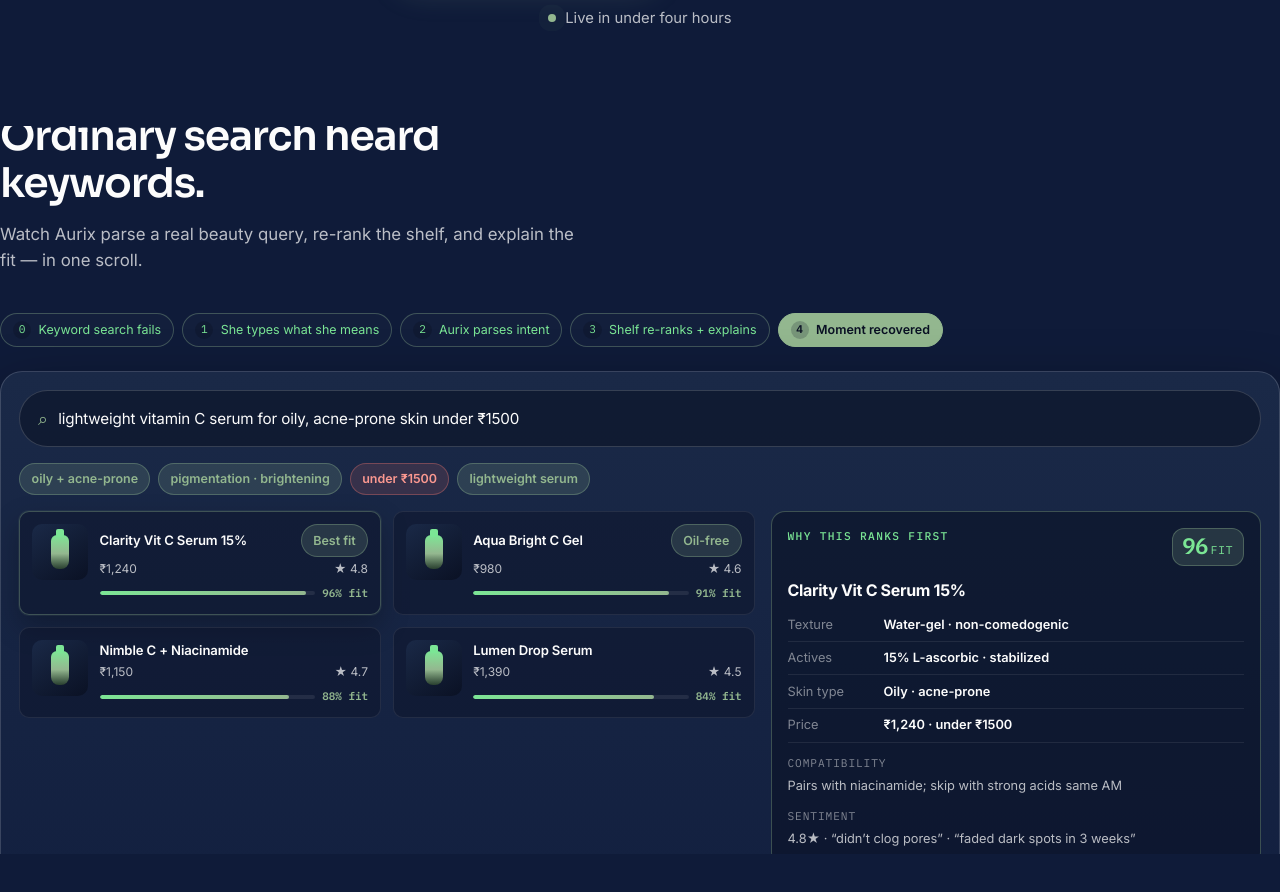
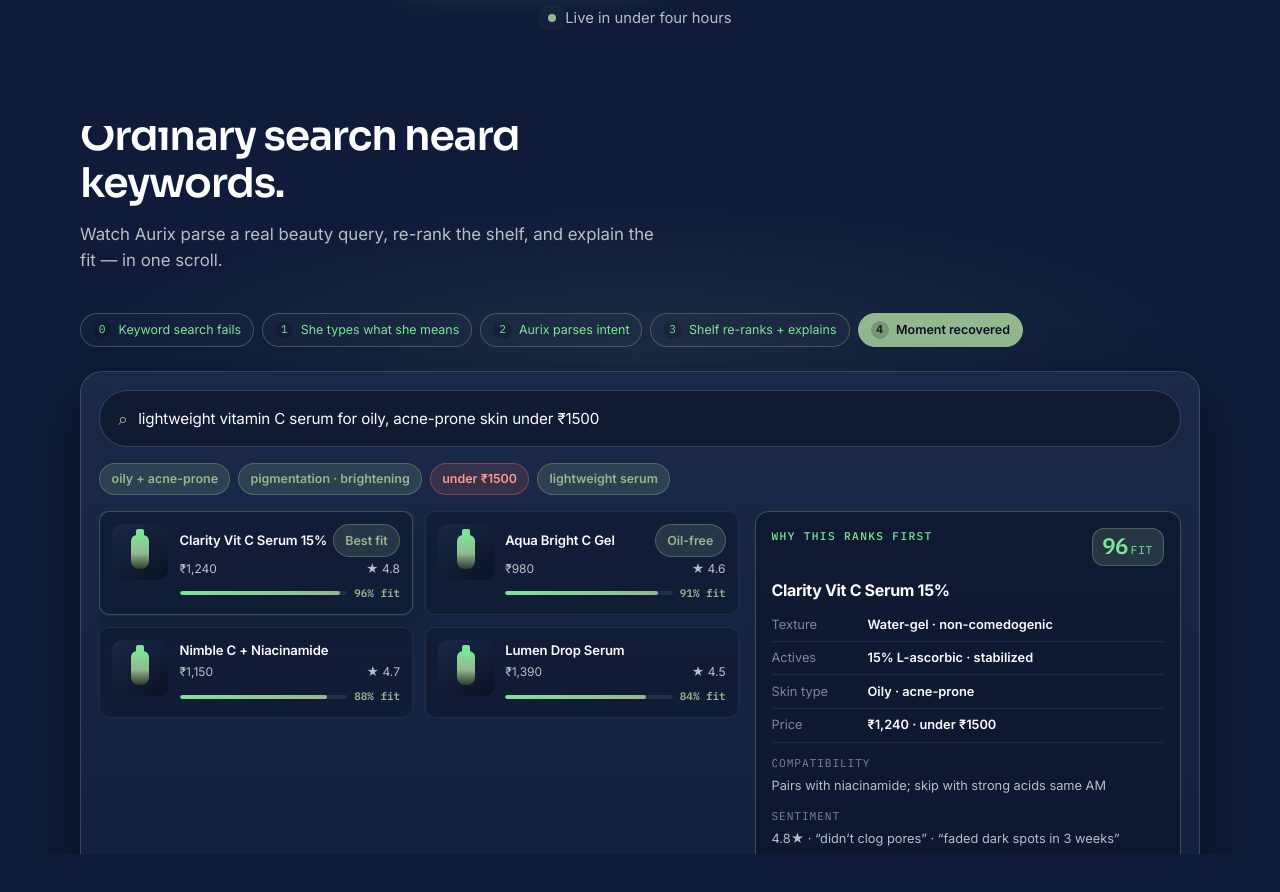
Before and after one commit to sahilorbo/aurix-hero-v2, a React (Vite) app: page / in a window 1280 px wide. Shown: the part 560-1452 px from the top of the page. Built offline with nearby package versions, Linux system fonts and the light colour scheme.

Commit message:
Amp signature motion and fix theater/merch layout bugs
Bold scroll theater, parse springs, and Merch Desk cascade while staying
executive-safe. Fix flush section heads, ghost product cards on re-rank,
and sticky-nav overlap via gutters, AnimatePresence mode=wait, and
scroll-margin.

```diff
--- a/src/components/MerchDesk.tsx
+++ b/src/components/MerchDesk.tsx
@@ -1,9 +1,11 @@
-import { useRef } from 'react';
-import { motion } from 'framer-motion';
-import { merchCopy } from '../data/copy';
-import { merchCards, type MerchCard } from '../data/merchDesk';
-import { usePrefersReducedMotion } from '../hooks/usePrefersReducedMotion';
-import { useScrollProgress } from '../hooks/useScrollProgress';
+import { useRef } from 'react'
+import { motion } from 'framer-motion'
+import { merchCopy } from '../data/copy'
+import { merchCards, type MerchCard } from '../data/merchDesk'
+import { usePrefersReducedMotion } from '../hooks/usePrefersReducedMotion'
+import { useScrollProgress } from '../hooks/useScrollProgress'
+
+const softEase = [0.22, 1, 0.36, 1] as const
 
 function InboxCard({
   card,
@@ -11,27 +13,39 @@
   visible,
   reduced,
 }: {
-  card: MerchCard;
-  index: number;
-  visible: boolean;
-  reduced: boolean;
+  card: MerchCard
+  index: number
+  visible: boolean
+  reduced: boolean
 }) {
+  const hidden = {
+    opacity: 0,
+    y: 72,
+    scale: 0.9,
+    rotateX: 12,
+    rotateZ: -2.5 + index * 0.7,
+    filter: 'blur(8px)',
+  }
+  const shown = {
+    opacity: 1,
+    y: 0,
+    scale: 1,
+    rotateX: 0,
+    rotateZ: 0,
+    filter: 'blur(0px)',
+  }
+
   return (
     <motion.article
-      className={`inbox-card inbox-card--${card.tone}`}
-      initial={reduced ? false : { opacity: 0, y: 40, rotate: -1.5 + index * 0.4 }}
-      animate={
-        visible
-          ? { opacity: 1, y: 0, rotate: 0 }
-          : reduced
-            ? { opacity: 1, y: 0, rotate: 0 }
-            : { opacity: 0, y: 40, rotate: -1.5 + index * 0.4 }
-      }
+      className={`inbox-card inbox-card--${card.tone}${visible ? ' is-entering' : ''}`}
+      initial={reduced ? false : hidden}
+      animate={visible || reduced ? shown : hidden}
       transition={{
-        duration: 0.45,
-        delay: reduced ? 0 : index * 0.08,
-        ease: [0.22, 1, 0.36, 1],
+        duration: 0.55,
+        delay: reduced ? 0 : index * 0.1,
+        ease: softEase,
       }}
+      style={{ transformOrigin: 'center top' }}
     >
       <header className="inbox-card__head">
         <span className={`inbox-card__type inbox-card__type--${card.tone}`}>
@@ -59,21 +73,21 @@
         </button>
       </footer>
     </motion.article>
-  );
+  )
 }
 
 export function MerchDesk() {
-  const reduced = usePrefersReducedMotion();
-  const containerRef = useRef<HTMLElement>(null);
-  const progress = useScrollProgress(containerRef);
+  const reduced = usePrefersReducedMotion()
+  const containerRef = useRef<HTMLElement>(null)
+  const progress = useScrollProgress(containerRef)
 
-  // Cascade: cards appear as progress advances
+  // Staggered cascade tied to scroll — cards slam in one-by-one
   const visibleCount = reduced
     ? merchCards.length
     : Math.min(
         merchCards.length,
-        Math.max(0, Math.ceil(progress * (merchCards.length + 0.4))),
-      );
+        Math.max(0, Math.ceil(progress * (merchCards.length + 0.55))),
+      )
 
   return (
     <section
@@ -93,9 +107,15 @@
           <div className="merch__desk">
             <div className="merch__rail" aria-hidden>
               <div className="merch__rail-label">Inbox · overnight</div>
-              <div className="merch__rail-count">
+              <motion.div
+                className="merch__rail-count"
+                key={visibleCount}
+                initial={reduced ? false : { scale: 0.85, opacity: 0.5 }}
+                animate={{ scale: 1, opacity: 1 }}
+                transition={{ type: 'spring', stiffness: 420, damping: 22 }}
+              >
                 {visibleCount}/{merchCards.length} proposals
-              </div>
+              </motion.div>
             </div>
 
             <div className="inbox-cascade">
@@ -113,5 +133,5 @@
         </div>
       </div>
     </section>
-  );
+  )
 }
--- a/src/components/ShopperTheater.tsx
+++ b/src/components/ShopperTheater.tsx
@@ -1,6 +1,6 @@
-import { useMemo, useRef } from 'react';
-import { AnimatePresence, motion } from 'framer-motion';
-import { theaterCopy } from '../data/copy';
+import { useMemo, useRef } from 'react'
+import { AnimatePresence, motion } from 'framer-motion'
+import { theaterCopy } from '../data/copy'
 import {
   aurixProducts,
   beatLabels,
@@ -9,16 +9,19 @@
   failProducts,
   parseChips,
   type ProductCard,
-} from '../data/theater';
-import { usePrefersReducedMotion } from '../hooks/usePrefersReducedMotion';
-import { beatFromProgress, useScrollProgress } from '../hooks/useScrollProgress';
+} from '../data/theater'
+import { usePrefersReducedMotion } from '../hooks/usePrefersReducedMotion'
+import { beatFromProgress, useScrollProgress } from '../hooks/useScrollProgress'
+
+const spring = { type: 'spring' as const, stiffness: 380, damping: 28 }
+const softEase = [0.22, 1, 0.36, 1] as const
 
 function ProductTile({
   product,
   mode,
 }: {
-  product: ProductCard;
-  mode: 'fail' | 'win';
+  product: ProductCard
+  mode: 'fail' | 'win'
 }) {
   return (
     <div
@@ -44,14 +47,19 @@
         {mode === 'win' && (
           <div className="fit-bar" aria-label={`Fit score ${product.fit}`}>
             <div className="fit-bar__track">
-              <div className="fit-bar__fill" style={{ width: `${product.fit}%` }} />
+              <motion.div
+                className="fit-bar__fill"
+                initial={{ width: 0 }}
+                animate={{ width: `${product.fit}%` }}
+                transition={{ duration: 0.7, ease: softEase, delay: 0.15 }}
+              />
             </div>
             <span className="fit-bar__label">{product.fit}% fit</span>
           </div>
         )}
       </div>
     </div>
-  );
+  )
 }
 
 function ExplainPanel() {
@@ -82,33 +90,40 @@
         <p>{explainPanel.sentiment}</p>
       </div>
     </aside>
-  );
+  )
 }
 
 export function ShopperTheater() {
-  const reduced = usePrefersReducedMotion();
-  const containerRef = useRef<HTMLElement>(null);
-  const progress = useScrollProgress(containerRef);
-  const beat = reduced ? 4 : beatFromProgress(progress, 5);
+  const reduced = usePrefersReducedMotion()
+  const containerRef = useRef<HTMLElement>(null)
+  const progress = useScrollProgress(containerRef)
+  const beat = reduced ? 4 : beatFromProgress(progress, 5)
 
   const typedLen = useMemo(() => {
-    if (reduced) return beautyQuery.length;
-    if (beat < 1) return 0;
+    if (reduced) return beautyQuery.length
+    if (beat < 1) return 0
     if (beat === 1) {
-      // type through beat 1 portion of scroll
-      const local = Math.min(1, Math.max(0, progress * 5 - 1));
-      return Math.floor(local * beautyQuery.length);
+      const local = Math.min(1, Math.max(0, progress * 5 - 1))
+      return Math.floor(local * beautyQuery.length)
     }
-    return beautyQuery.length;
-  }, [beat, progress, reduced]);
+    return beautyQuery.length
+  }, [beat, progress, reduced])
 
-  const showChips = beat >= 2;
-  const showAurix = beat >= 3;
-  const showExplain = beat >= 3;
-  const showRecover = beat >= 4;
+  const showChips = beat >= 2
+  const showAurix = beat >= 3
+  const showExplain = beat >= 3
+  const showRecover = beat >= 4
 
-  const products = showAurix ? aurixProducts : failProducts;
-  const mode = showAurix ? 'win' : 'fail';
+  const products = showAurix ? aurixProducts : failProducts
+  const mode = showAurix ? 'win' : 'fail'
+
+  const stageClass = [
+    'stage-card',
+    showAurix ? 'stage-card--live' : '',
+    showRecover ? 'stage-card--recover' : '',
+  ]
+    .filter(Boolean)
+    .join(' ')
 
   return (
     <section
@@ -144,8 +159,11 @@
               ))}
             </div>
 
-            <div className="stage-card">
-              <div className="search-bar" aria-live="polite">
+            <div className={stageClass}>
+              <div
+                className={`search-bar ${beat === 1 && !reduced ? 'search-bar--typing' : ''}`}
+                aria-live="polite"
+              >
                 <span className="search-bar__icon" aria-hidden>
                   ⌕
                 </span>
@@ -163,18 +181,22 @@
                   <motion.div
                     key="chips"
                     className="parse-chips"
-                    initial={reduced ? false : { opacity: 0, y: 8 }}
+                    initial={reduced ? false : { opacity: 0, y: 12 }}
                     animate={{ opacity: 1, y: 0 }}
-                    exit={{ opacity: 0 }}
-                    transition={{ duration: 0.35 }}
+                    exit={{ opacity: 0, y: -8 }}
+                    transition={{ duration: 0.35, ease: softEase }}
                   >
                     {parseChips.map((c, i) => (
                       <motion.span
                         key={c.id}
                         className={`chip chip--${c.tone}`}
-                        initial={reduced ? false : { opacity: 0, scale: 0.9 }}
-                        animate={{ opacity: 1, scale: 1 }}
-                        transition={{ delay: reduced ? 0 : i * 0.08 }}
+                        initial={reduced ? false : { opacity: 0, scale: 0.7, y: 10 }}
+                        animate={{ opacity: 1, scale: 1, y: 0 }}
+                        transition={
+                          reduced
+                            ? { duration: 0 }
+                            : { ...spring, delay: 0.05 + i * 0.1 }
+                        }
                       >
                         {c.label}
                       </motion.span>
@@ -184,31 +206,43 @@
               </AnimatePresence>
 
               <div className={`stage-body ${showExplain ? 'stage-body--split' : ''}`}>
-                <div className="product-grid">
-                  <AnimatePresence mode="popLayout">
-                    {products.map((p) => (
+                {/* mode="wait" + grid keyed by mode → no ghost cards behind re-rank */}
+                <AnimatePresence mode="wait" initial={false}>
+                  <motion.div
+                    key={mode}
+                    className="product-grid"
+                    initial={
+                      reduced ? false : { opacity: 0, y: 28, filter: 'blur(8px)' }
+                    }
+                    animate={{ opacity: 1, y: 0, filter: 'blur(0px)' }}
+                    exit={{ opacity: 0, y: -18, filter: 'blur(6px)' }}
+                    transition={{ duration: 0.4, ease: softEase }}
+                  >
+                    {products.map((p, i) => (
                       <motion.div
-                        key={`${mode}-${p.id}`}
-                        layout
-                        initial={reduced ? false : { opacity: 0, y: 16 }}
-                        animate={{ opacity: 1, y: 0 }}
-                        exit={{ opacity: 0, scale: 0.96 }}
-                        transition={{ duration: 0.35 }}
+                        key={p.id}
+                        initial={reduced ? false : { opacity: 0, y: 22, scale: 0.94 }}
+                        animate={{ opacity: 1, y: 0, scale: 1 }}
+                        transition={
+                          reduced
+                            ? { duration: 0 }
+                            : { duration: 0.4, ease: softEase, delay: 0.05 + i * 0.07 }
+                        }
                       >
                         <ProductTile product={p} mode={mode} />
                       </motion.div>
                     ))}
-                  </AnimatePresence>
-                </div>
+                  </motion.div>
+                </AnimatePresence>
 
-                <AnimatePresence>
+                <AnimatePresence mode="wait">
                   {showExplain && (
                     <motion.div
                       key="explain"
-                      initial={reduced ? false : { opacity: 0, x: 24 }}
-                      animate={{ opacity: 1, x: 0 }}
-                      exit={{ opacity: 0 }}
-                      transition={{ duration: 0.4 }}
+                      initial={reduced ? false : { opacity: 0, x: 36, scale: 0.96 }}
+                      animate={{ opacity: 1, x: 0, scale: 1 }}
+                      exit={{ opacity: 0, x: 16 }}
+                      transition={{ duration: 0.45, ease: softEase }}
                     >
                       <ExplainPanel />
                     </motion.div>
@@ -216,14 +250,15 @@
                 </AnimatePresence>
               </div>
 
-              <AnimatePresence>
+              <AnimatePresence mode="wait">
                 {showRecover && (
                   <motion.p
                     key="recover"
                     className="recover-banner"
-                    initial={reduced ? false : { opacity: 0, y: 10 }}
-                    animate={{ opacity: 1, y: 0 }}
+                    initial={reduced ? false : { opacity: 0, y: 16, scale: 0.98 }}
+                    animate={{ opacity: 1, y: 0, scale: 1 }}
                     exit={{ opacity: 0 }}
+                    transition={{ duration: 0.45, ease: softEase }}
                   >
                     <span className="text-mint">Moment recovered.</span> She found the
                     serum she meant — explained, priced, and in stock.
@@ -235,5 +270,5 @@
         </div>
       </div>
     </section>
-  );
+  )
 }
--- a/src/index.css
+++ b/src/index.css
@@ -60,6 +60,79 @@
 
 html {
   scroll-behavior: smooth;
+}
+
+#top,
+#theater,
+#merch,
+#proof,
+#cta,
+.theater-scroll,
+.merch-scroll {
+  scroll-margin-top: calc(var(--nav-h) + 0.5rem);
+}
+
+
+/* ─── Motion amp (executive-bold) ─── */
+.stage-card--live {
+  box-shadow:
+    0 0 0 1px rgba(147, 183, 143, 0.28),
+    0 24px 60px rgba(0, 0, 0, 0.45),
+    0 0 80px rgba(147, 183, 143, 0.12);
+}
+
+.stage-card--recover {
+  box-shadow:
+    0 0 0 1px rgba(147, 183, 143, 0.4),
+    0 28px 70px rgba(0, 0, 0, 0.5),
+    0 0 100px oklch(0.84 0.15 150 / 0.16);
+}
+
+.search-bar--typing {
+  border-color: var(--mint-border);
+  box-shadow: 0 0 0 3px rgba(147, 183, 143, 0.12);
+}
+
+.parse-chips .chip {
+  transform-origin: center;
+}
+
+.fit-bar__fill {
+  transition: width 0.7s cubic-bezier(0.22, 1, 0.36, 1);
+}
+
+.inbox-cascade {
+  perspective: 1200px;
+}
+
+.inbox-card.is-entering {
+  transform-style: preserve-3d;
+}
+
+.theater-sticky::before,
+.merch-sticky::before {
+  content: '';
+  position: absolute;
+  inset: 10% 5% auto;
+  height: 40%;
+  pointer-events: none;
+  background: radial-gradient(ellipse at center, rgba(147, 183, 143, 0.1), transparent 70%);
+  z-index: 0;
+}
+
+.theater-sticky > .theater,
+.merch-sticky > .merch {
+  position: relative;
+  z-index: 1;
+}
+
+@media (max-width: 720px) {
+  .theater-scroll {
+    height: 480vh;
+  }
+  .merch-scroll {
+    height: 360vh;
+  }
 }
 
 @media (prefers-reduced-motion: reduce) {
@@ -418,7 +491,7 @@
 
 /* ─── Shopper theater (sticky scroll) ─── */
 .theater-scroll {
-  height: 420vh;
+  height: 560vh;
   position: relative;
 }
 
@@ -429,10 +502,13 @@
   display: flex;
   align-items: center;
   overflow: hidden;
+  padding-inline: clamp(1.25rem, 4vw, 2rem);
+  box-sizing: border-box;
 }
 
 .theater {
-  width: 100%;
+  width: min(100%, var(--container));
+  margin-inline: auto;
   padding-block: 1rem;
 }
 
@@ -494,6 +570,7 @@
 }
 
 .stage-card {
+  position: relative;
   background: linear-gradient(180deg, var(--card-elevated), var(--card));
   border: 1px solid var(--border-strong);
   border-radius: var(--radius-lg);
@@ -588,6 +665,9 @@
 }
 
 .product-grid {
+  position: relative;
+  isolation: isolate;
+  overflow: hidden;
   display: grid;
   grid-template-columns: 1fr 1fr;
   gap: 0.75rem;
@@ -659,6 +739,12 @@
   white-space: nowrap;
   overflow: hidden;
   text-overflow: ellipsis;
+}
+
+.product-tile__price,
+.product-tile__rating {
+  font-size: 0.75rem;
+  color: var(--ink-muted);
 }
 
 .product-tile__row--sub {
@@ -800,7 +886,7 @@
 
 /* ─── Merch Desk ─── */
 .merch-scroll {
-  height: 320vh;
+  height: 420vh;
   position: relative;
 }
 
@@ -811,10 +897,13 @@
   display: flex;
   align-items: center;
   overflow: hidden;
+  padding-inline: clamp(1.25rem, 4vw, 2rem);
+  box-sizing: border-box;
 }
 
 .merch {
-  width: 100%;
+  width: min(100%, var(--container));
+  margin-inline: auto;
   padding-block: 1rem;
 }
 
@@ -833,6 +922,11 @@
   border: 1px solid var(--border);
   font-size: 0.85rem;
   color: var(--ink-muted);
+}
+
+.merch__rail-label {
+  color: var(--ink-muted);
+  font-size: 0.85rem;
 }
 
 .merch__rail-count {
```
Also changed, not shown: src/components/Hook.tsx (+6 -6 lines).
